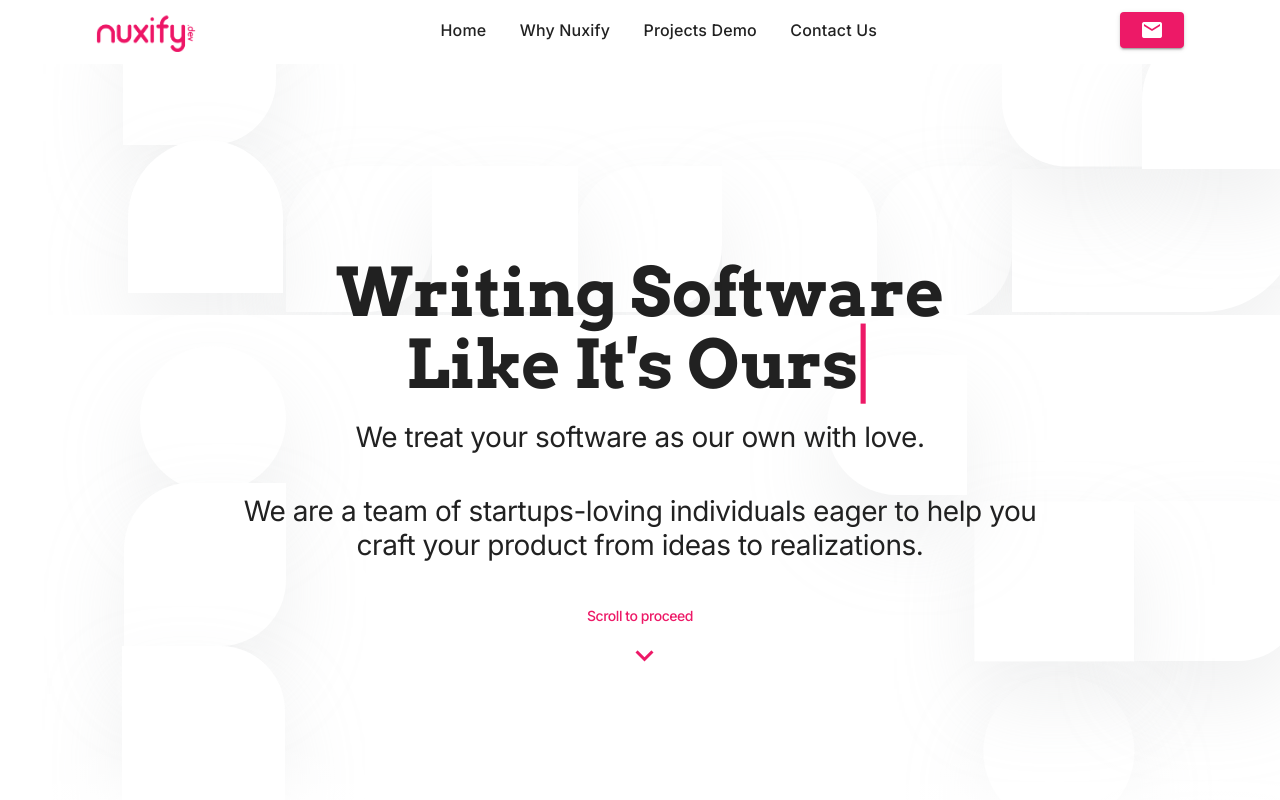
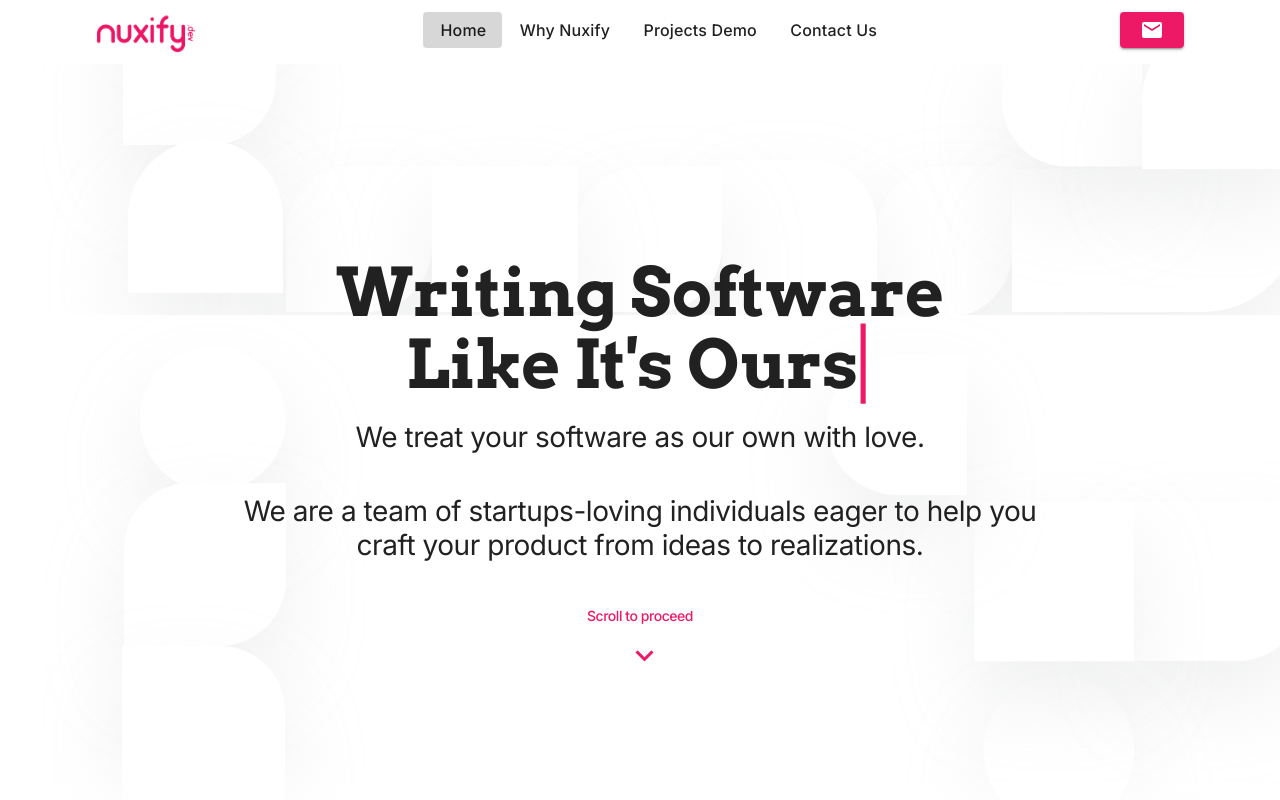
Before and after one commit to Nuxify/nuxify.github.io, a Nuxt app: page / in a window 1280 px wide. Shown: the top 800 px of the page. Built offline with nearby package versions, Linux system fonts and the light colour scheme.

Commit message:
fix ui additional

```diff
--- a/components/header/Header.vue
+++ b/components/header/Header.vue
@@ -3,7 +3,7 @@
     <v-row class="pa-10 mx-10" no-gutters>
       <img src="/landing/nuxify.dev.png" class="nuxify--logo" />
       <v-spacer />
-      <v-btn text class="text-capitalize font-weight-medium subtitle-1">
+      <v-btn to="/" text class="text-capitalize font-weight-medium subtitle-1">
         <span>Home</span>
       </v-btn>
       <v-btn
```
